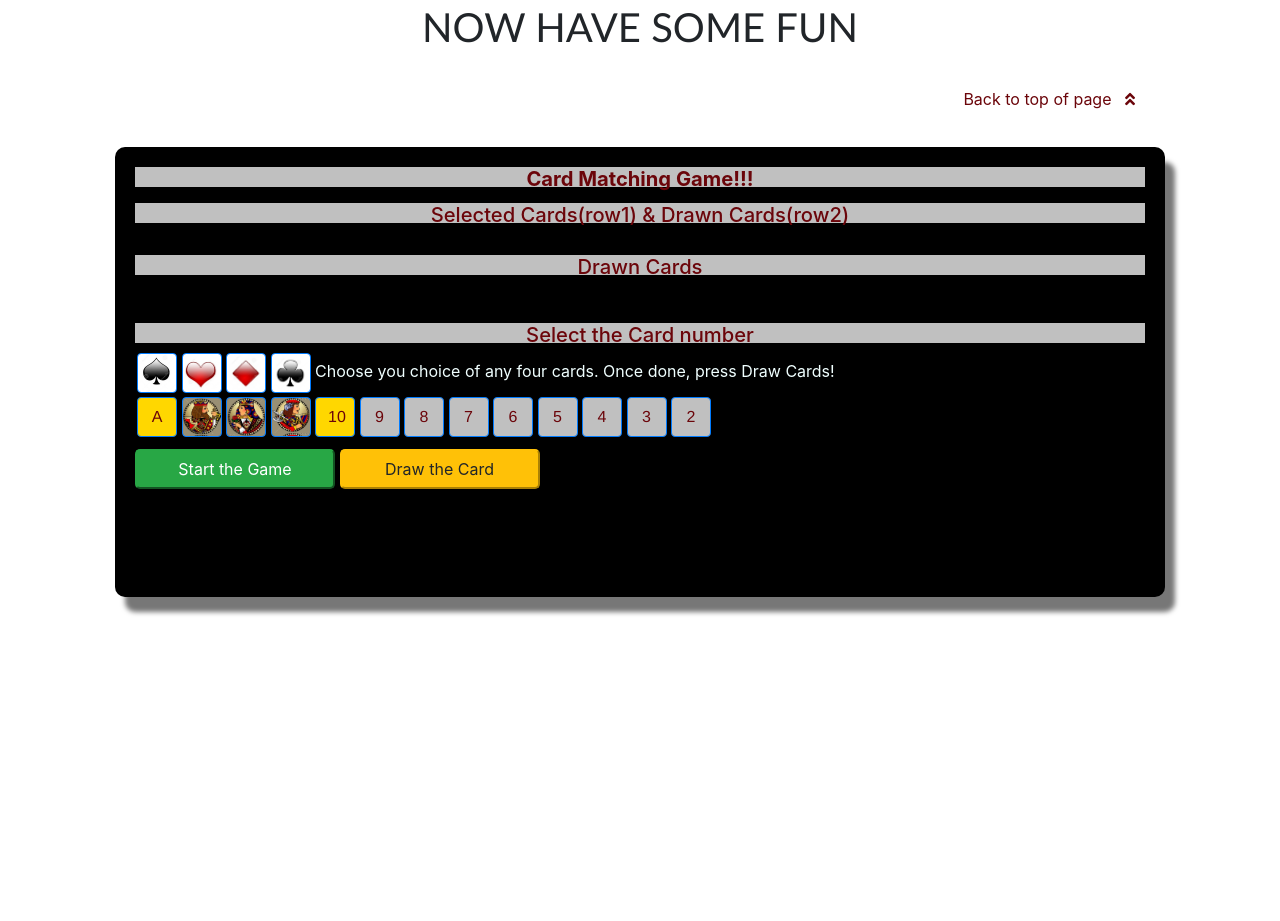
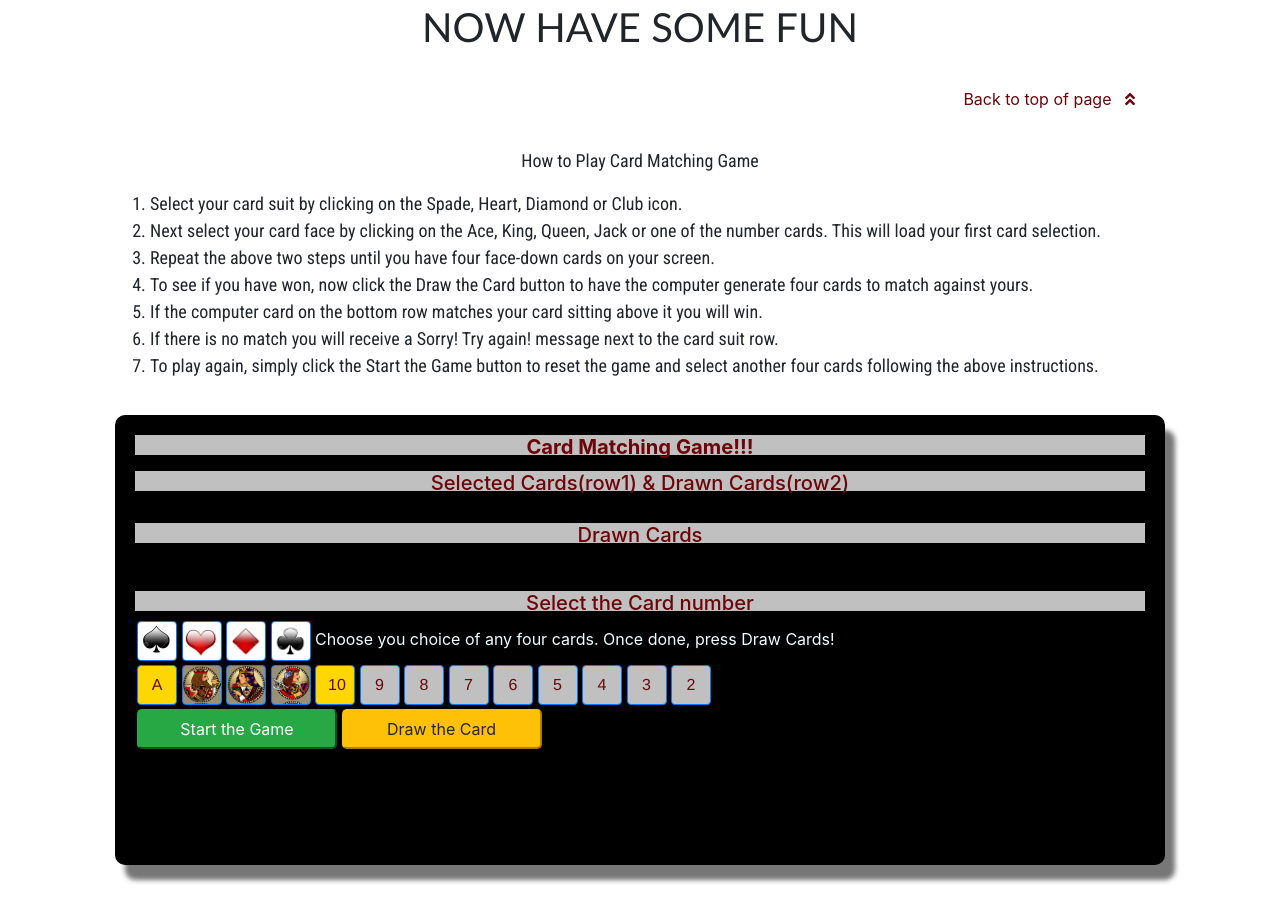
Before and after one commit to DannySprouse/Eat-Drink-Play, a plain HTML site: page index.html in a window 1280 px wide. Shown: the part 3313-4234 px from the top of the page. Before the commit the page ends 3982 px from the top, so only its background shows below. Drawn offline with nearby package versions, Linux system fonts and the light colour scheme; no server answers.

Commit message:
fixed responsive issue and cleaned code formatting

```diff
--- a/assets/css/style.css
+++ b/assets/css/style.css
@@ -10,10 +10,10 @@
     left: 0;
     border-radius: 10px;
 }
-
-img0 {
+    /* Styling to force returned meal and drink images to be responsive*/
+.respImage img {
     width: 100%;
-    height: auto;
+    display: block;
 }
 
 /* Styling for Navigation */
@@ -124,6 +124,19 @@ h1 {
     text-align: center;
 }
 
+/* Styling for Ordered List */
+
+ol {
+    display: block;
+    list-style-type: decimal;
+    margin-bottom: 2em;
+    margin-left: 0;
+    margin-right: 0;
+    padding-left: 20px;
+    font-size: 18px;
+    font-family: 'Roboto Condensed', sans-serif;
+}
+
 /* Styling for Footer */
 
 .footer {
--- a/index.html
+++ b/index.html
@@ -29,16 +29,11 @@
   <!-- LINK TO GOOGLE FONTS -->
   <link href="https://fonts.googleapis.com/css?family=Passion+One|Roboto+Condensed" rel="stylesheet" />
 
+  <!-- LINK TO GAME CSS -->
+  <link rel="stylesheet" type="text/css" href="assets/css/game.css" >
+
   <!-- LINK TO SITE CSS -->
   <link rel="stylesheet" type="text/css" media="screen" href="assets/css/style.css" />
-
-  <!-- SCRIPT FOR GRANIM.JS -->
-
-  <script src="assets/javascript/granim.min.js"></script>
-
-  <!-- Link to Game files-->
-  <link rel="stylesheet" type="text/css" href="assets/css/game.css" >
-  <!-- <script src="assets/javascript/game.js"></script> -->
 
  </head>
 
@@ -140,7 +135,7 @@
 
   <div class="container">
     <div class="row">
-      <div class="col-md-8"> <!-- column 1 of 2 // image on the left side -->
+      <div class="col-md-8 respImage"> <!-- column 1 of 2 // image on the left side -->
         <div class="mealThumb"></div> <!-- Displays prepared dish image -->
       </div>
       <div class="col-md-4"> <!-- column 2 of 2 // ingredients on the right side -->
@@ -243,7 +238,7 @@
 
   <div class="container">
     <div class="row">
-      <div class="col-md-8"> <!-- column 1 of 2 // image on the left side -->
+      <div class="col-md-8 respImage"> <!-- column 1 of 2 // image on the left side -->
         <div class="drinkThumb"></div> <!-- Displays prepared drink image -->
       </div>
       <div class="col-md-4"> <!-- column 2 of 2 // ingredients on the right side -->
@@ -306,31 +301,43 @@
       </div>
     </div>
   </div>
-
-  <!-- // Game code starts here -->
-
-               <!-- Main Body of the Page-->
-          <div class="containerG">
-                <div id="title0"><h3><a><b>Card Matching Game!!!</b></a></h3></div>
-                <hr>
-                <!--  Player Selected Cards will be placed here-->
-                <div id="title1"><h3><a>Selected Cards(row1) &amp; Drawn Cards(row2)</a></h3>
-                        <div id="images" class="col-md-12 side-bar statustable" >
-                                <div id="image_PCards" class="imagePCards">
+  <div class="container">
+    <div class="row">
+        <div class="col how-to">
+          <p class="text-center narrative">How to Play Card Matching Game</p>
+          <ol>
+            <li>Select your card suit by clicking on the Spade, Heart, Diamond or Club icon.</li>
+            <li>Next select your card face by clicking on the Ace, King, Queen, Jack or one of the number cards.  This will load your first card selection.</li>
+            <li>Repeat the above two steps until you have four face-down cards on your screen.</li>
+            <li>To see if you have won, now click the Draw the Card button to have the computer generate four cards to match against yours.</li>
+            <li>If the computer card on the bottom row matches your card sitting above it you will win.</li>
+            <li>If there is no match you will receive a Sorry! Try again! message next to the card suit row.</li>
+            <li>To play again, simply click the Start the Game button to reset the game and select another four cards following the above instructions.</li>
+          </ol>
       </div>
     </div>
   </div>
 
+<!-- Game starts here -->
+
+<!-- Main Body of the Game -->
+  <div class="containerG">
+    <div id="title0"><h3><a><b>Card Matching Game!!!</b></a></h3></div>
+<hr />
+<!--  Player Selected Cards will be placed here -->
+    <div id="title1"><h3><a>Selected Cards(row1) &amp; Drawn Cards(row2)</a></h3>
+      <div id="images" class="col-md-12 side-bar statustable">
+        <div id="image_PCards" class="imagePCards"></div>
+      </div>
+    </div>
 <!--  Game Selected Cards will be placed here-->
     <div id="title2"><h3><a>Drawn Cards</a></h3>
       <div id="images" >
-                                <div id="image_Cards" class="imageCards">
+        <div id="image_Cards" class="imageCards"></div>
       </div>
     </div>
-                </div>
-                <hr>
-                <!-- Button Group. First button group is for Card Suites. Second group for value cards. -->
-                <!-- Third group of buttons are Game control buttons -->
+<hr />
+<!-- Button Group: First button group is for Card Suites; Second group for value cards; Third button group holds the Game control buttons -->
     <div id="title3">
       <h3><a>Select the Card number</a></h3>
         <div class="buttongroup1">
@@ -346,7 +353,6 @@
           <button id="bttnQ"  type="button" onclick="$(this.id, 'Q')" class="btn btn-primary"></button>
           <button id="bttnJ"  type="button" onclick="$(this.id, 'J')" class="btn btn-primary"></button>
           <button id="bttn10" type="button" onclick="$(this.id, '0')" class="btn btn-primary">10</button>
-
           <button id="bttn9"  type="button" onclick="$(this.id, '9')" class="btn btn-primary">9</button>
           <button id="bttn8"  type="button" onclick="$(this.id, '8')" class="btn btn-primary">8</button>
           <button id="bttn7"  type="button" onclick="$(this.id, '7')" class="btn btn-primary">7</button>
@@ -356,13 +362,11 @@
           <button id="bttn3"  type="button" onclick="$(this.id, '3')" class="btn btn-primary">3</button>
           <button id="bttn2"  type="button" onclick="$(this.id, '2')" class="btn btn-primary">2</button>
         </div>
-                        <div class="buttongroup4">
+        <div class="buttongroup3">
           <button id="bttnGameStart" type="button"  class="btnStart btn-success">Start the Game</button>
           <button id="bttnDrawCard" type="button"  class="btnStart btn-success">Draw the Card</button>
         </div>
     </div>
-
-
   </div>
 <br />
 <br />
@@ -384,6 +388,9 @@
   <!-- SCRIPT FOR SITE JAVASCRIPT -->
   <script src="assets/javascript/edp.js"></script>
 
+  <!-- SCRIPT FOR GAME JAVASCRIPT -->
+
+
 </body>
 
 </html>
```
Also changed, not shown: assets/javascript/game.js (+50 -51 lines). Lines whose indentation alone changed are shown as unchanged.
